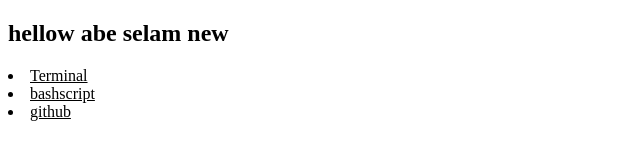
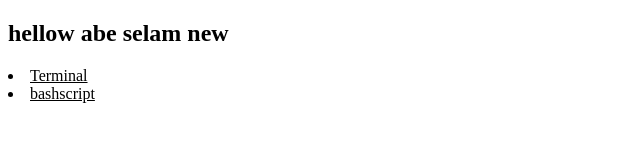
Before and after one commit to zenun-Tech/abeba, a plain HTML site: page index.html in a window 1280 px wide. Shown: the full height of the page, 0-640 px from the left. Drawn offline with Linux system fonts and the light colour scheme.

Commit message:
remove thired liis tags

```diff
--- a/index.html
+++ b/index.html
@@ -11,7 +11,7 @@
         <u>
             <li>Terminal</li>
             <li>bashscript</li>
-            <li>github</li>
+
         </u>
     </div>
 </body>
```
